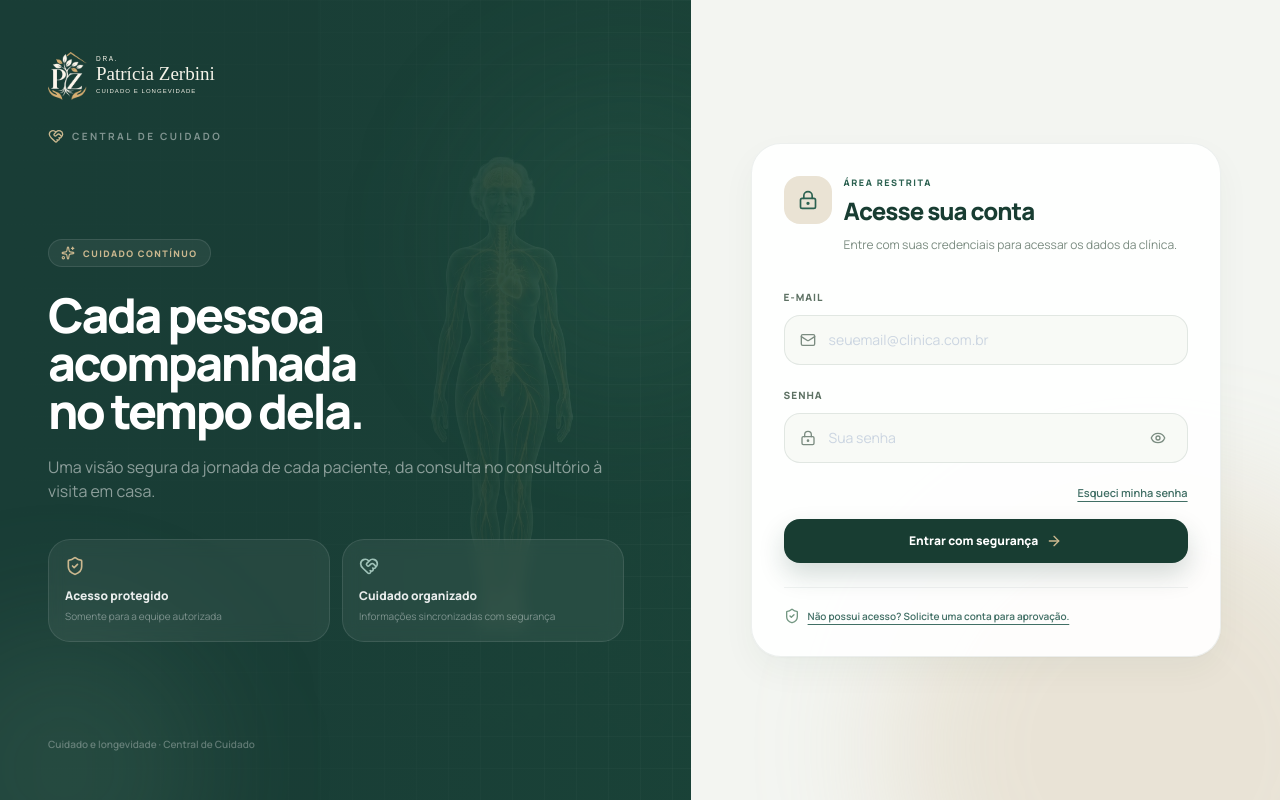
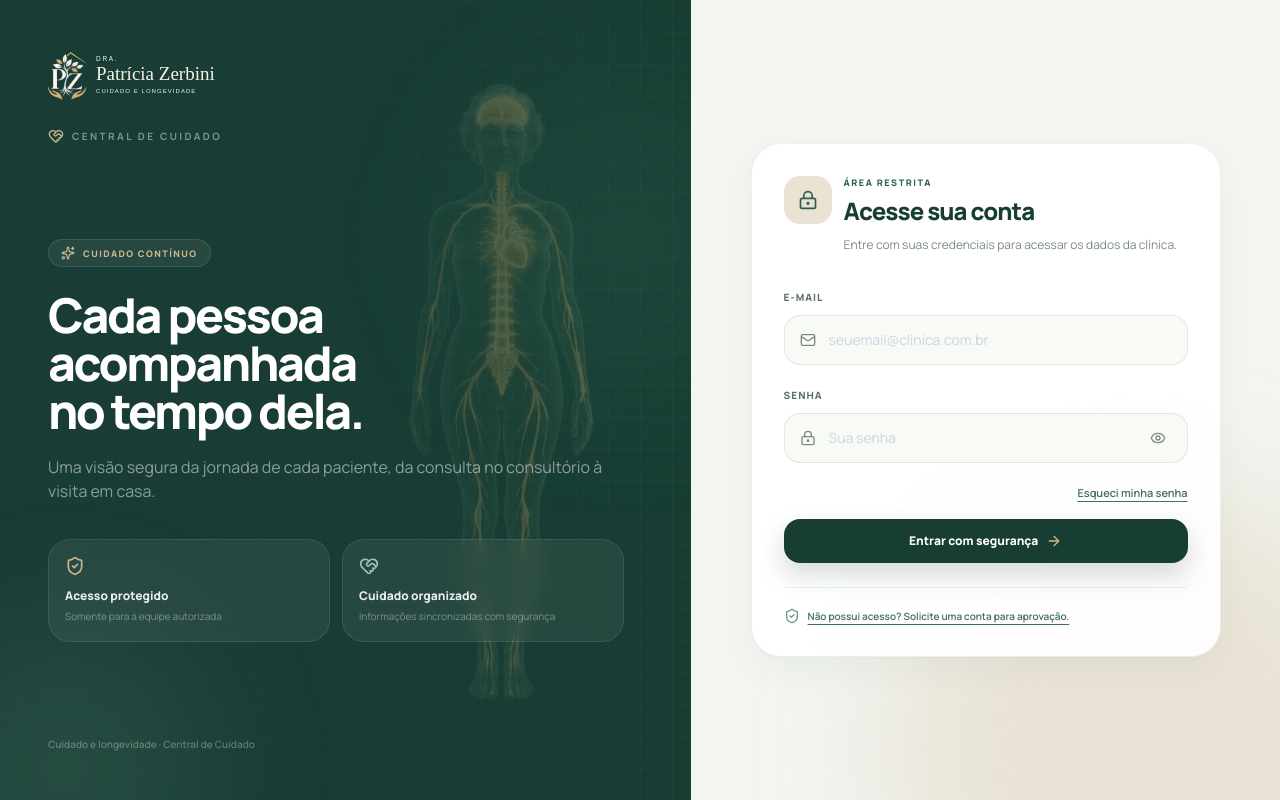
Before and after one commit to drapatriciazerbini/sistema-consultorio, a React (Vite) app: page /#/ in a window 1280 px wide. Built offline with nearby package versions, Linux system fonts and the light colour scheme; no server answers.

Commit message:
Atualizacao do sistema 08/11/2026

```diff
--- a/src/pages/Home.tsx
+++ b/src/pages/Home.tsx
@@ -495,13 +495,23 @@ export default function Home() {
             um retangulo de borda visivel. O degrade por cima protege o logo
             e o rodape. Trocar a arte: pedir de novo em 9:16, corpo inteiro,
             centralizada, fundo escuro liso, sem texto, e conferir na altura
-            real da tela. */}
+            real da tela.
+            Ajuste de 08/11/2026 (pedido do Edu: figura pequena e o dourado
+            de dentro do corpo quase sumido):
+            - o arquivo foi reprocessado: fundo zerado para preto (com o
+              screen, preto nao soma nada) e o corpo verde a 40%, com o
+              dourado inteiro. Por isso a opacidade subiu de 0.17 para 0.42:
+              o corpo continua com a mesma presenca e o dourado ficou ~2,5x.
+            - a altura e 130% da coluna, mas no maximo 1600 px. Com zoom
+              reduzido no navegador (a aba da Dra. estava em 67%) a coluna
+              chega a 1969 px e o cover puro jogava os bracos para fora; com o
+              teto, a figura nunca passa de ~275 px de largura. */}
         <img
           src={arteGeriatria}
           alt=""
           aria-hidden="true"
           draggable={false}
-          className="pointer-events-none absolute inset-0 h-full w-full select-none object-cover object-center opacity-[0.17] mix-blend-screen"
+          className="pointer-events-none absolute left-1/2 top-1/2 h-[min(130%,1600px)] w-auto max-w-none -translate-x-1/2 -translate-y-1/2 select-none opacity-[0.42] mix-blend-screen"
         />
         <div className="pointer-events-none absolute inset-0 bg-gradient-to-b from-[#193d36]/80 via-[#193d36]/25 to-[#193d36]/80" />
         <div className="soft-grid absolute inset-0 opacity-40" />
--- a/src/pages/Login.tsx
+++ b/src/pages/Login.tsx
@@ -106,13 +106,16 @@ export default function Login() {
       <div className="relative mx-auto grid min-h-dvh max-w-[1500px] lg:grid-cols-[minmax(0,1.08fr)_minmax(440px,.92fr)]">
         <section className="soft-grid relative hidden overflow-hidden bg-[#193d36] p-12 text-white lg:flex lg:flex-col lg:justify-between">
           {/* A mesma marca-d'agua do menu (ver Home.tsx), na metade direita,
-              atras de um degrade que deixa o texto da esquerda limpo. */}
+              atras de um degrade que deixa o texto da esquerda limpo.
+              08/11/2026: scale 1.3 para a figura ocupar a altura do painel, e
+              opacidade 0.55 porque o arquivo agora tem o corpo a 40% (ver o
+              comentario no Home.tsx). */}
           <img
             src={arteGeriatria}
             alt=""
             aria-hidden="true"
             draggable={false}
-            className="pointer-events-none absolute inset-y-0 right-0 h-full w-[54%] select-none object-cover object-center opacity-[0.22] mix-blend-screen"
+            className="pointer-events-none absolute inset-y-0 right-0 h-full w-[54%] scale-[1.3] select-none object-cover object-center opacity-[0.55] mix-blend-screen"
           />
           <div className="pointer-events-none absolute inset-0 bg-gradient-to-r from-[#193d36] via-[#193d36]/75 to-[#193d36]/30" />
           <div className="absolute -right-24 top-20 h-80 w-80 rounded-full bg-[#2f7f74]/15 blur-3xl" />
```
Also changed, not shown: src/assets/arte-geriatria.jpg.
